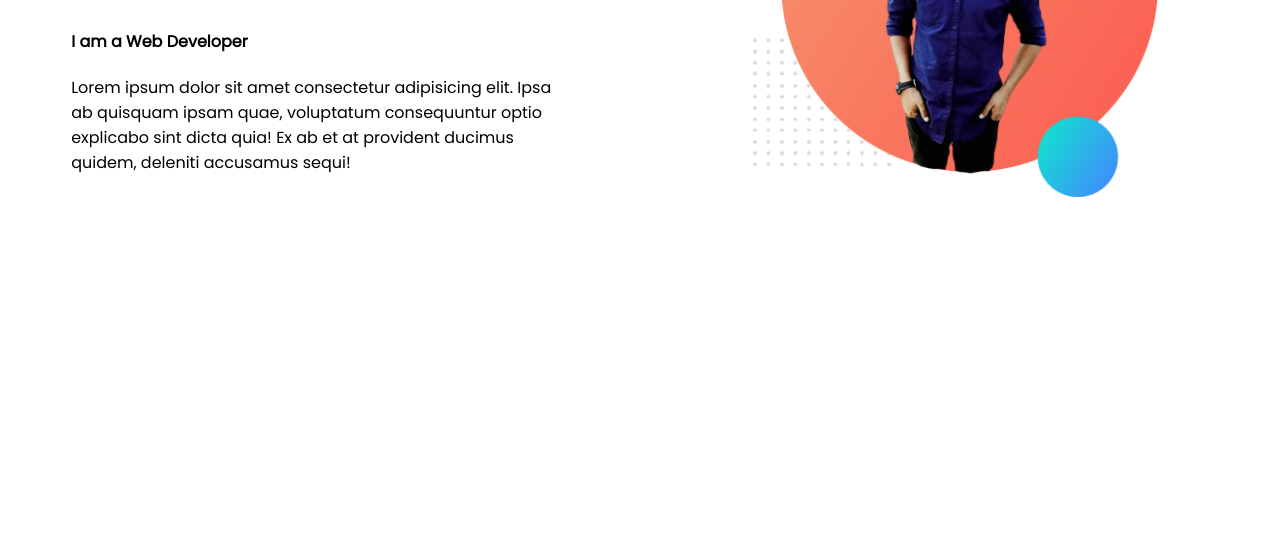
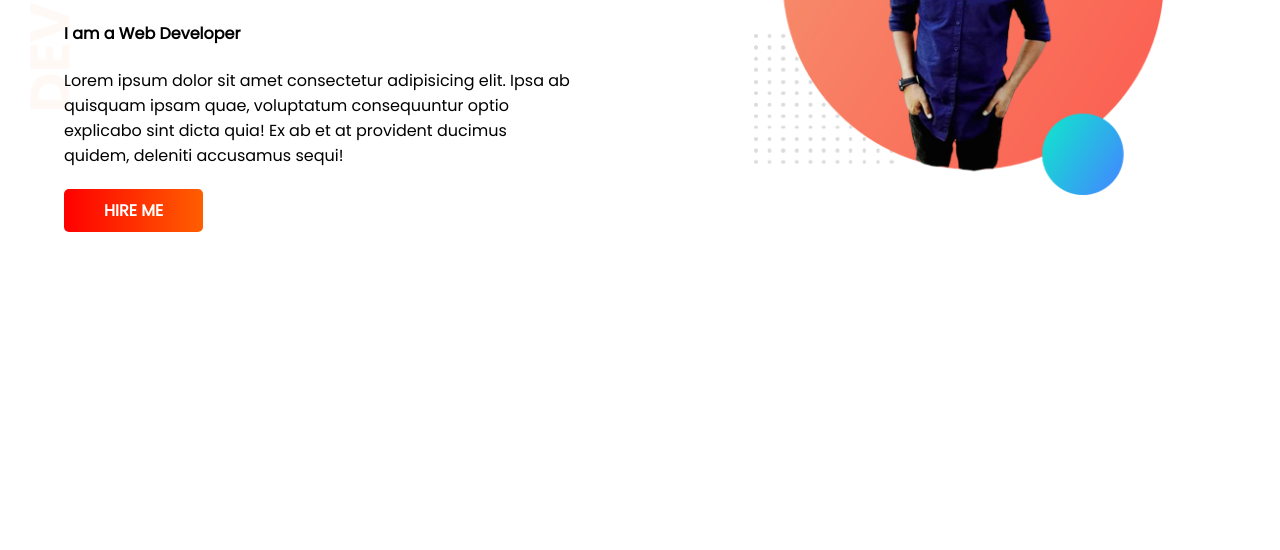
Before and after one commit to ronycse16b/developer-protfolio, a plain HTML site: page index.html in a window 1280 px wide. Shown: the part 250-800 px from the top of the page. Drawn offline with Linux system fonts and the light colour scheme.

Commit message:
top-banner-add

```diff
--- a/css/style.css
+++ b/css/style.css
@@ -2,9 +2,13 @@
 
 body{
     font-family: 'Poppins', sans-serif;
+    margin: 0%;
+    padding: 0%;
 }
 
 .section-1{
+    background-image: url(/images/top-banner.png);
+    background-repeat: no-repeat;
 
 display: flex;
 }
@@ -23,3 +27,19 @@ h1{
     width: 80%;
     margin-left: 50px;
 }
+.hire-bnt{
+    margin: 30px 0px;
+}
+.hire-bnt a{
+    background-image: linear-gradient(to right, red , rgb(255, 94, 0));
+
+    text-decoration: none;
+    color: white;
+    padding: 10px 40px;
+    border-radius: 5px;
+    font-weight: bold;
+}
+.hire-bnt a:hover{
+    background-image: linear-gradient(to right, rgb(201, 5, 5) , rgb(175, 66, 2));
+
+}
--- a/index.html
+++ b/index.html
@@ -1,5 +1,6 @@
 <!DOCTYPE html>
 <html lang="en">
+
 <head>
     <meta charset="UTF-8">
     <meta http-equiv="X-UA-Compatible" content="IE=edge">
@@ -7,14 +8,21 @@
     <title>Developer-Protfolio</title>
     <link rel="stylesheet" href="./css/style.css">
 </head>
+
 <body>
 
     <section class="section-1">
         <div class="half-width">
-            <h1>Wellcome to <br>  <span class="developer-name">Refayet Rony </span> World</h1>
+            <h1>Wellcome to <br> <span class="developer-name">Refayet Rony </span> World</h1>
             <h1></h1>
             <h4> I am a Web Developer</h4>
-            <p>Lorem ipsum dolor sit amet consectetur adipisicing elit. Ipsa ab quisquam ipsam quae, voluptatum consequuntur optio explicabo sint dicta quia! Ex ab et at provident ducimus quidem, deleniti accusamus sequi!</p>
+            <p>Lorem ipsum dolor sit amet consectetur adipisicing elit. Ipsa ab quisquam ipsam quae, voluptatum
+                consequuntur optio explicabo sint dicta quia! Ex ab et at provident ducimus quidem, deleniti accusamus
+                sequi!</p>
+            <div class="hire-bnt">
+                <a target="_blank" href="https://www.linkedin.com/in/mr-refaat-rony-514ab522a/">HIRE ME</a>
+
+            </div>
         </div>
         <div class="half-width">
             <img src="./images/my-bg5.png" alt="">
@@ -30,4 +38,5 @@
 
 
 </body>
+
 </html>
```
